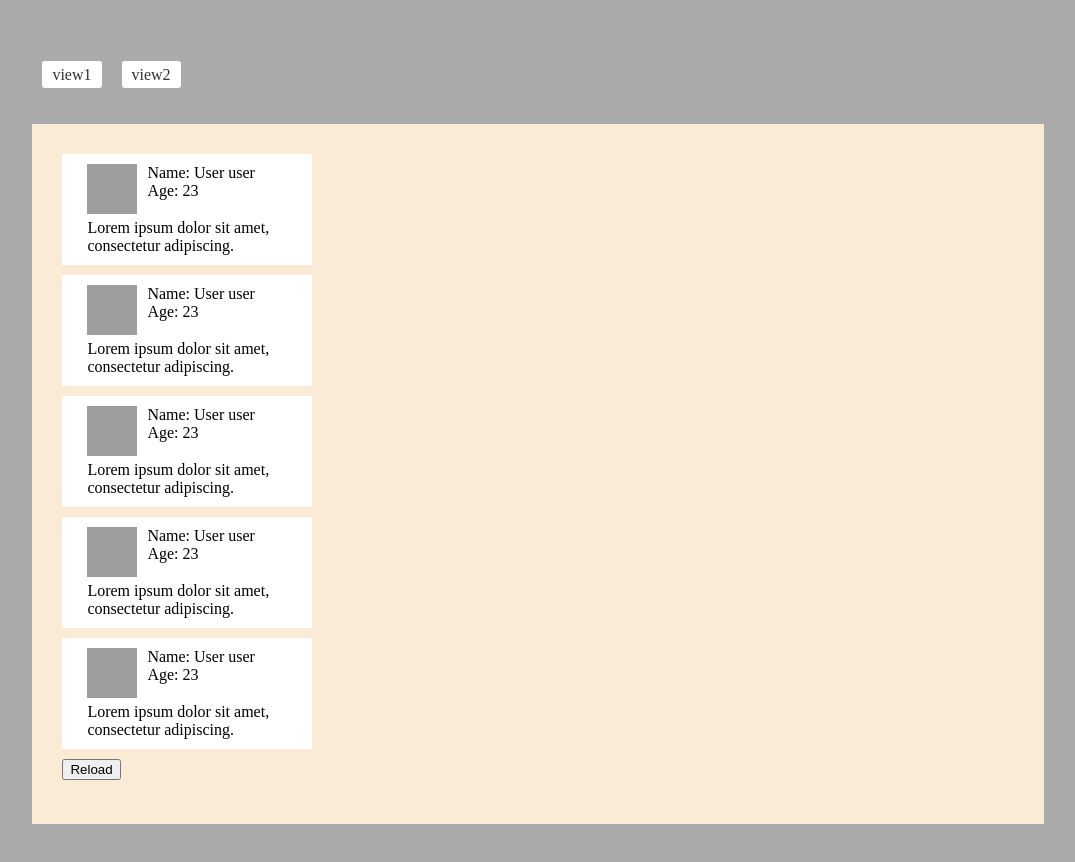
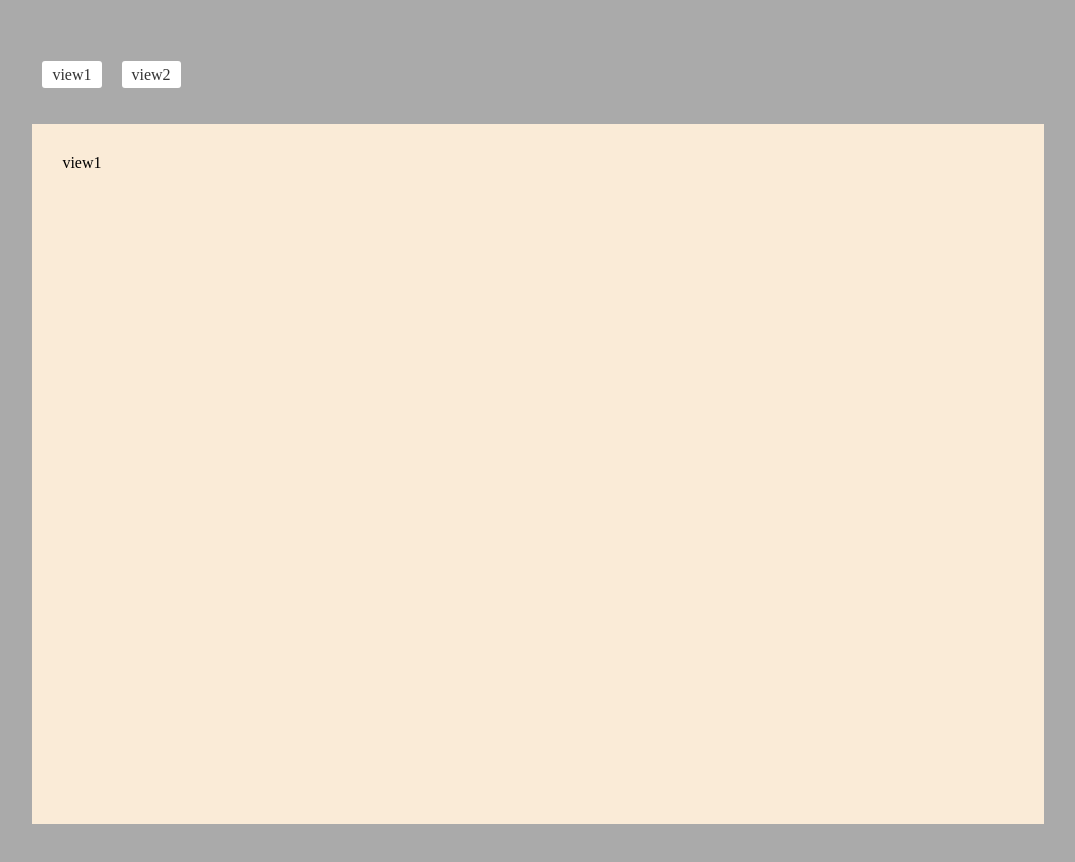
Before and after one commit to mszkudelski/angular-animations, an Angular app: page /view1 in a window 1280 px wide. Shown: the top 862 px of the page, without its empty margins (102-1177 px from the left). Built offline with nearby package versions, Linux system fonts and the light colour scheme; grey boxes are pictures that could not be loaded.

Commit message:
view 1 hide content

```diff
--- a/src/app/view1/view1.component.html
+++ b/src/app/view1/view1.component.html
@@ -1,22 +1,3 @@
 <div class="container">
-  <div *ngIf="(users | async) as users" [@fadeIn]="users.length">
-    <div class="user" *ngFor="let user of users">
-      <img class="img" [src]="user.avatar" alt="" />
-      <div class="info">
-        <span>Name: {{ user.name }}</span> <span>Age: {{ user.age }}</span>
-      </div>
-      <span class="description">{{ user.description }}</span>
-    </div>
-  </div>
-  <div [@fadeOut]="!ghostsArr.length" class="ghosts">
-    <div class="user" *ngFor="let user of ghostsArr">
-      <div class="user--ghost">
-        <img class="img" src="assets/empty-avatar.png" alt="" />
-        <div class="info--ghost"><span></span> <span></span></div>
-        <span class="description--ghost"></span>
-        <span class="description--ghost"></span>
-      </div>
-    </div>
-  </div>
-  <button class="button" (click)="reload()">Reload</button>
+  view1
 </div>
```
